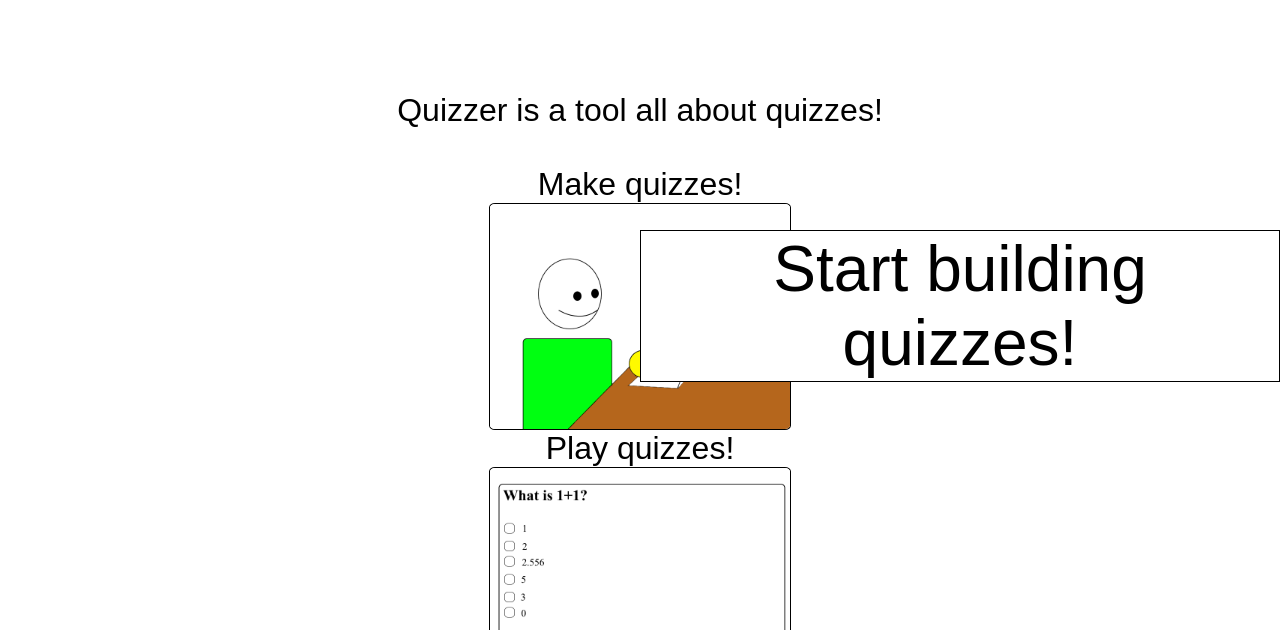
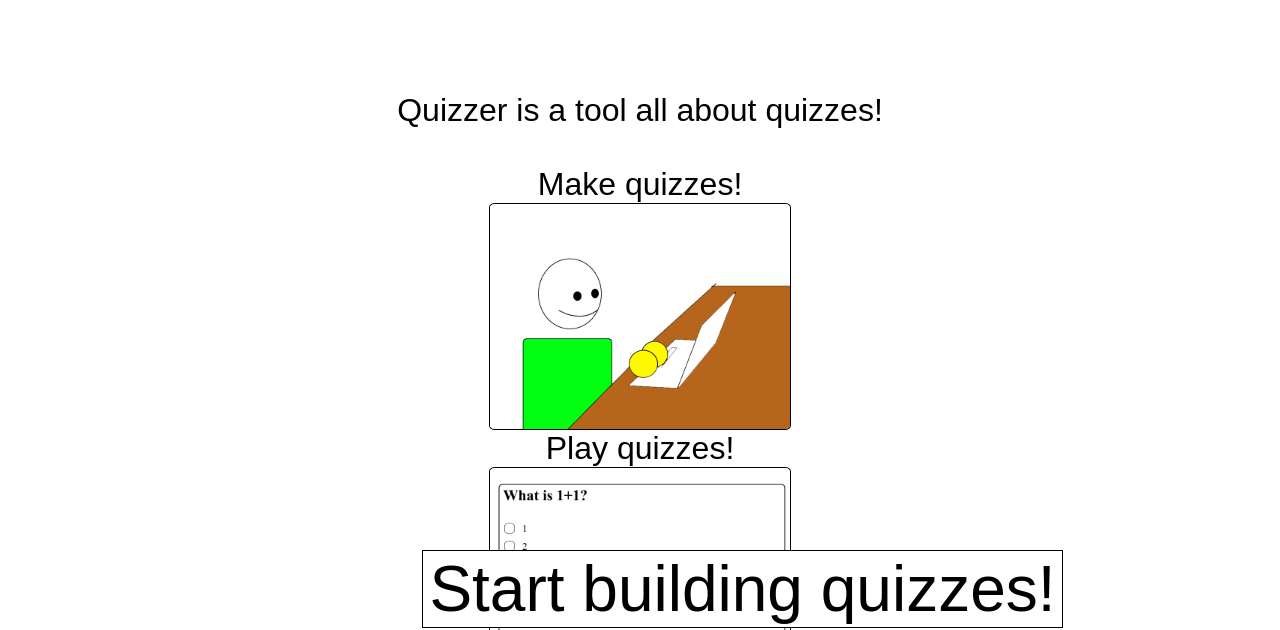
Before and after one commit to quizzerapp/quizzerapp.github.io, a plain HTML site: page index.html in a window 1280 px wide. Shown: the part 170-800 px from the top of the page. Drawn offline with Linux system fonts and the light colour scheme.

Commit message:
Update index.html

```diff
--- a/index.html
+++ b/index.html
@@ -39,7 +39,8 @@
     }
     #_ {
       position: fixed;
-      top: 50%;
+      top: 90%;
+      left: 33%;
     }
   </style>
 </head>
```
